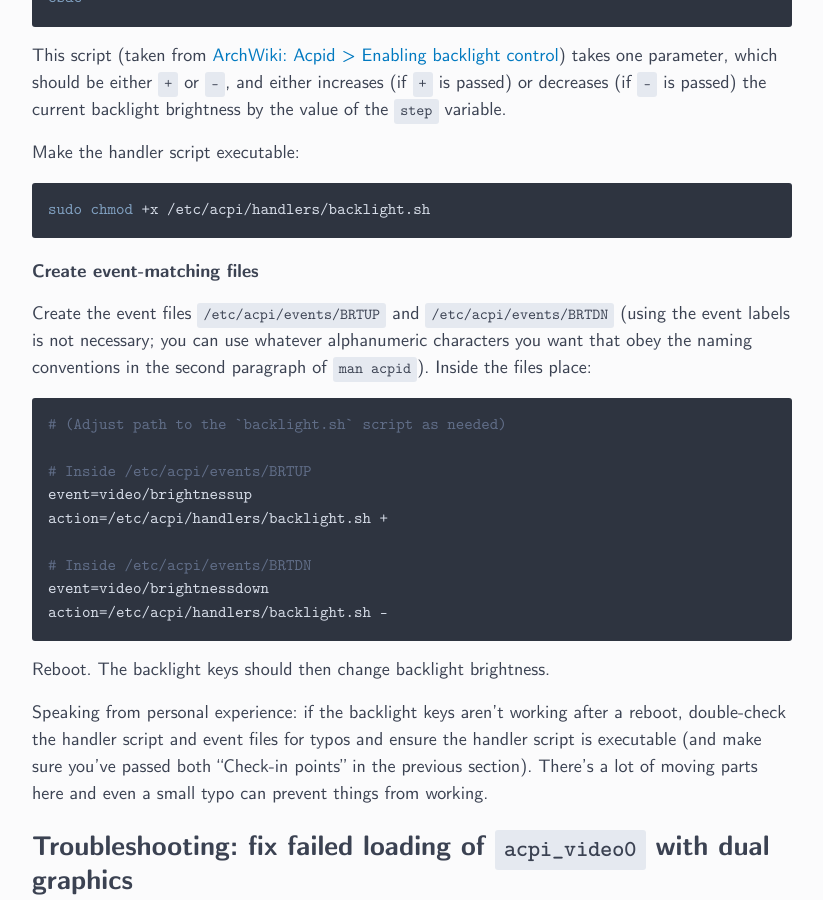
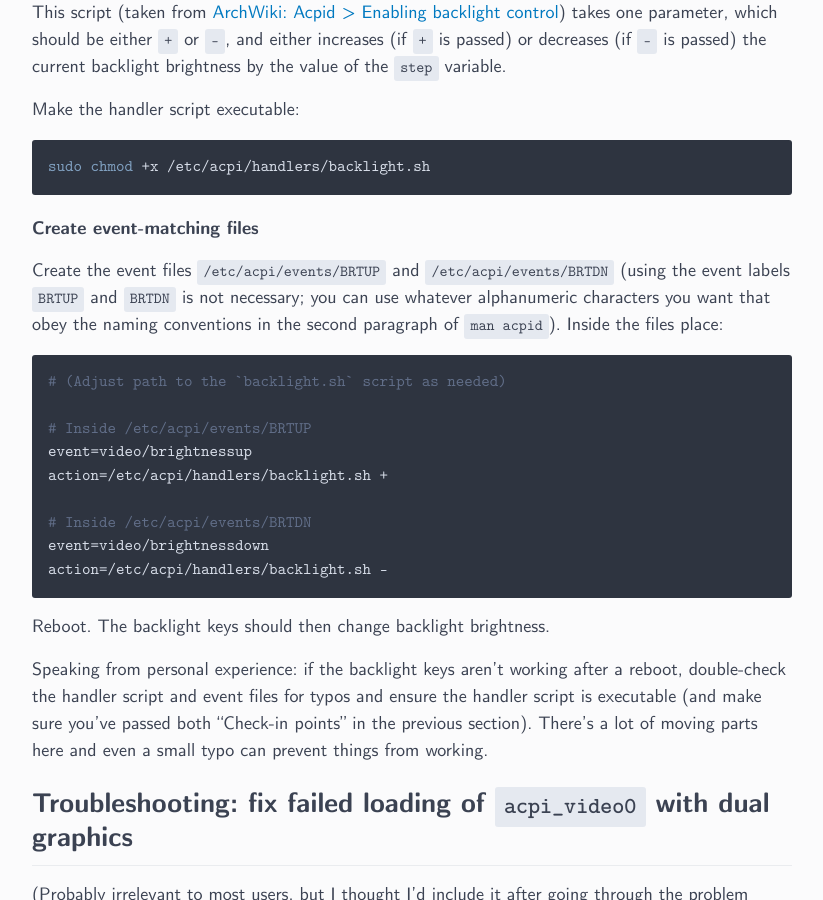
Before and after one commit to ejmastnak/ejmastnak.github.io, a Jekyll site: the page built from notes/arch/graphics/backlight.md, in a window 1280 px wide and 900 px high, scrolled down 7546 px. Shown: the whole window, without its empty margins (228-1051 px from the left). Built offline with Jekyll 4.4.1, drawn with Linux system fonts in a browser that asks for light colours; some of the changed text lies outside the part shown.

Commit message:
Make a few clarifications

````diff
--- a/notes/arch/graphics/backlight.md
+++ b/notes/arch/graphics/backlight.md
@@ -300,7 +298,7 @@ sudo chmod +x /etc/acpi/handlers/backlight.sh
 
 #### Create event-matching files
 
-Create the event files `/etc/acpi/events/BRTUP` and `/etc/acpi/events/BRTDN` (using the event labels is not necessary; you can use whatever alphanumeric characters you want that obey the naming conventions in the second paragraph of `man acpid`).
+Create the event files `/etc/acpi/events/BRTUP` and `/etc/acpi/events/BRTDN` (using the event labels `BRTUP` and `BRTDN` is not necessary; you can use whatever alphanumeric characters you want that obey the naming conventions in the second paragraph of `man acpid`).
 Inside the files place:
 
 ```sh
````
Also changed, not shown: other parts of notes/arch/graphics/backlight.md (+0 -2 lines).
